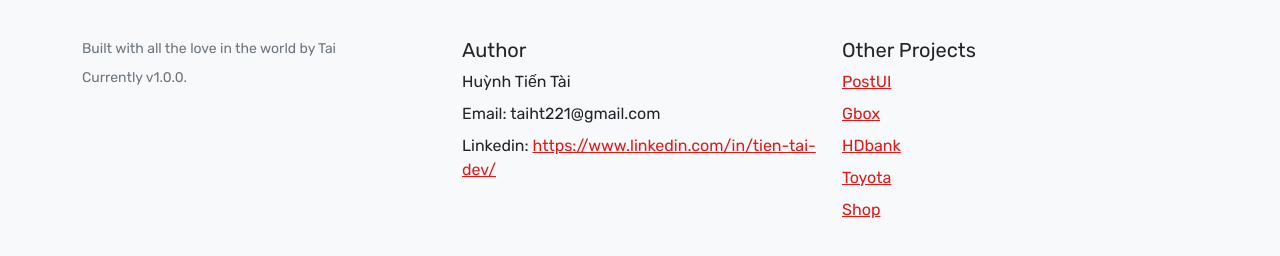
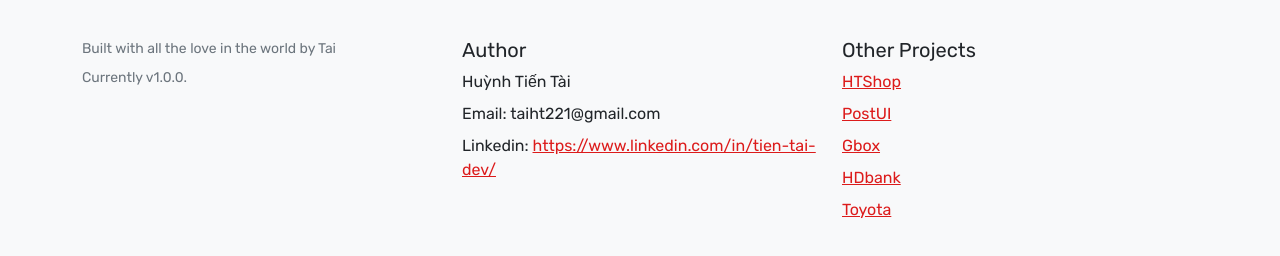
Before and after one commit to taiht221/PostUI, a website built with Vite: page index.html in a window 1280 px wide. Shown: the part 866-1122 px from the top of the page. Built offline with nearby package versions, Linux system fonts and the light colour scheme; no server answers.

Commit message:
Update index.html

```diff
--- a/index.html
+++ b/index.html
@@ -238,11 +238,11 @@
         <div class="col-6 col-lg-4 mb-4">
           <h5>Other Projects</h5>
           <ul class="list-unstyled">
+            <li class="mb-2"><a href="https://htshop.vercel.app/" target="_blank">HTShop</a></li>
             <li class="mb-2"><a href="https://post-ui-six.vercel.app" target="_blank">PostUI</a></li>
             <li class="mb-2"><a href="https://gbox-nu.vercel.app/" target="_blank">Gbox</a>
             <li class="mb-2"><a href="https://hd-bank.vercel.app/" target="_blank">HDbank</a></li>
             <li class="mb-2"><a href="https://toyota-sandy.vercel.app/" target="_blank"> Toyota</a></li>
-            <li class="mb-2"><a href="https://taiht221.github.io/myshop" target="_blank">Shop</a></li>
             </li>
           </ul>
         </div>
```
